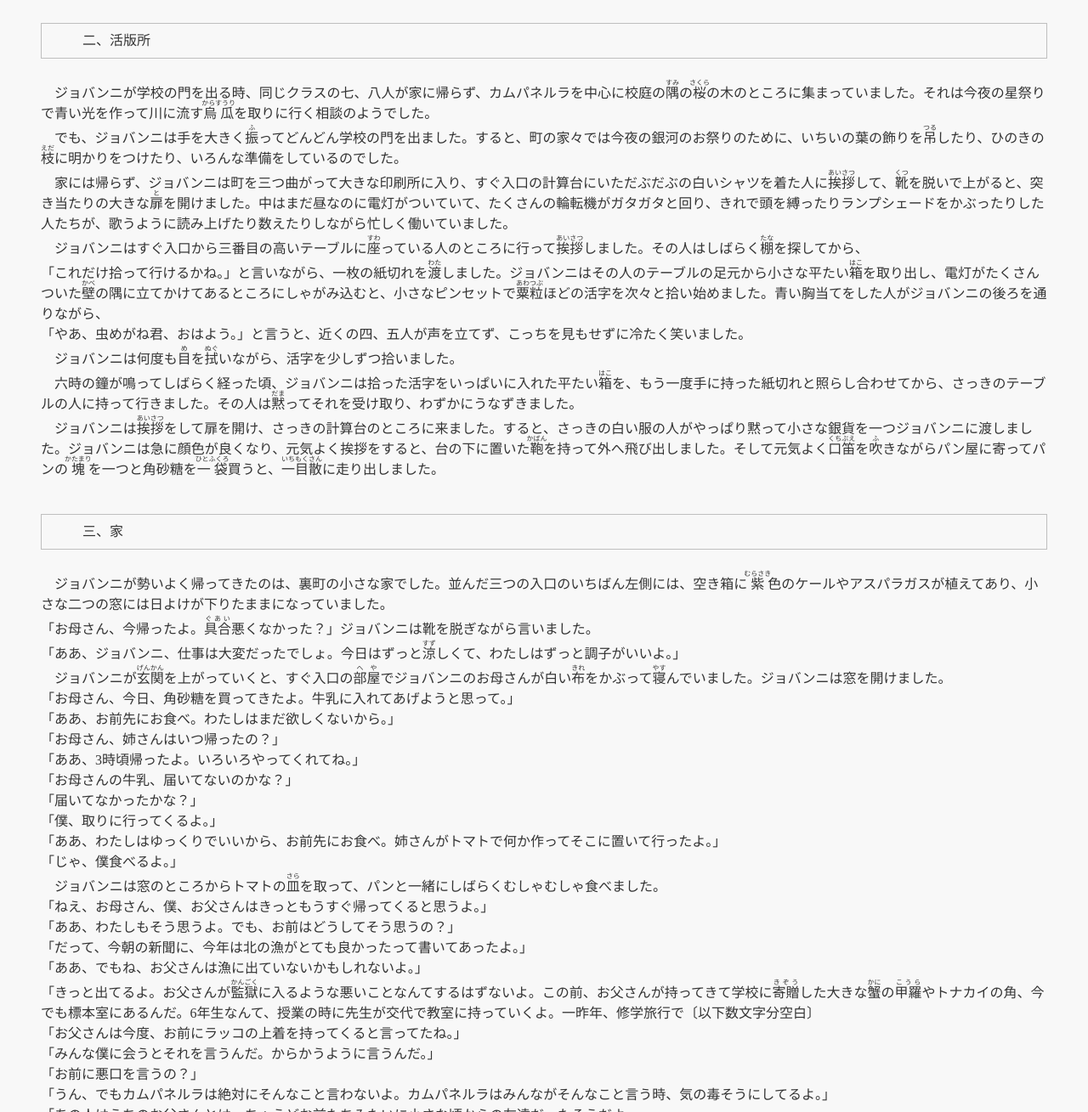
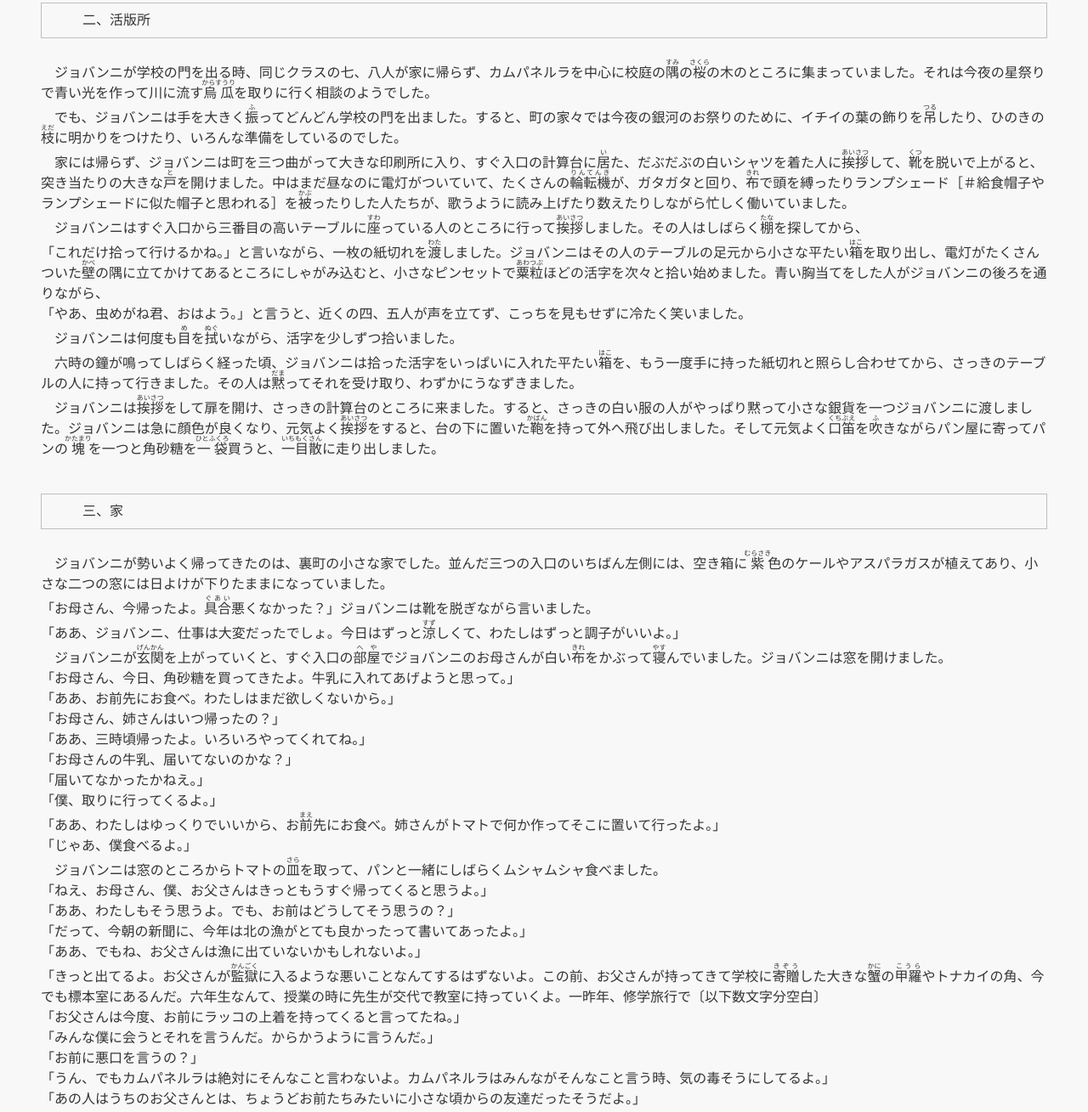
Before and after one commit to mortauika/AozoraMdnTrns, a plain HTML site: page gingatetsudonoYoru.html in a window 1280 px wide. Shown: the part 1136-2445 px from the top of the page at 85% size. Drawn offline with Linux system fonts and the light colour scheme.

Commit message:
フッターが表示されない不具合修正
- フッターが表示されない不具合修正
- 現代語訳 銀河鉄道の夜 本文修正

```diff
--- a/gingatetsudonoYoru.html
+++ b/gingatetsudonoYoru.html
@@ -507,14 +507,14 @@
 「それでは皆さん、このぼんやりと白いものが、川だと言われたり、乳が流れた跡だと言われたりしていますが、本当は何なのか知っていますか？」先生は、黒板に吊《つる》した大きな黒い星座図の、上から下にかけて白く霞《かす》んだ銀河帯のような部分を指《さ》しながら、みんなに質問しました。
 　カムパネルラが手を挙げました。続いて四、五人も手を挙げました。ジョバンニも手を挙げようとしましたが、急いでやめました。確かにそれが全部星だと、以前雑誌で読んだことがあったのですが、最近のジョバンニは毎日教室で眠く、本を読む時間も本自体もなく、なんだかすべてがよくわからない気持ちでした。
 　ところが先生はすぐそれに気づきました。
-「ジョバンニさん。あなたは知っているよね？」
+「ジョバンニさん。あなたはわかっているのでしょう。」
 　ジョバンニは勢いよく立ち上がりましたが、立ってみるとはっきりと答えることができませんでした。前の席のザネリが振り返ってジョバンニを見てくすっと笑いました。ジョバンニはすっかり動揺して真っ赤になってしまいました。先生がまた言いました。
 「大きな望遠鏡で銀河をよく調べると、銀河はだいたい何ですか？」
 　やっぱり星だとジョバンニは思いましたが、今度もすぐには答えられませんでした。
 　先生はしばらく困った様子でしたが、目《め》をカムパネルラの方に向けて、
-「では、カムパネルラさん。」と指名しました。すると、あんなに元気に手を挙げたカムパネルラが、モジモジと立ち上がったまま、やっぱり答えられませんでした。
-　先生は意外そうにしばらくじっとカムパネルラを見ていましたが、急いで「では、いいよ。」と言いながら、自分で星図を指《さ》しました。
-「このぼんやりと白い銀河を大きな良い望遠鏡で見ると、たくさんの小さな星に見えるんです。ジョバンニさん、そうでしょ？」
+「では、カムパネルラさん。」と指名しました。すると、あんなに元気に手を挙げたカムパネルラが、もじもじと立ち上がったまま、やはり答えられませんでした。
+　先生は意外そうにしばらくじっとカムパネルラを見ていましたが、急いで「では、よろしい。」と言いながら、自分で星図を指《さ》しました。
+「このぼんやりと白い銀河を大きな良い望遠鏡で見ると、たくさんの小さな星に見えるんです。ジョバンニさん、そうでしょう。」
 　ジョバンニは真っ赤になってうなずきました。でも、いつしかジョバンニの目には涙《なみだ》があふれました。そうだ、僕《ぼく》は知っていたんだ、もちろんカムパネルラも知っている。それは以前、カムパネルラのお父さんの博士の家で、カムパネルラと一緒に読んだ雑誌に載っていたんだ。それどころか、カムパネルラはその雑誌を読んだ後、すぐにお父さんの書斎《しょさい》から大きな本を持ってきて、銀河のページを開き、真っ黒なページいっぱいに白い点々が散らばる美しい写真を二人でずっと眺めたんだ。それをカムパネルラが忘れるはずがないのに、すぐに答えなかったのは、最近僕が朝も昼も仕事が辛く、学校でもみんなと元気に遊ばず、カムパネルラともあまり話をしなくなったから、カムパネルラがそれを知って気の毒に思ってわざと答えなかったんだ。そう考えると、自分もカムパネルラもたまらなく哀れに感じました。
 　先生はまた言いました。
 「だから、もしこの天《あま》の川《がわ》が本物の川だと考えるなら、その一つ一つの小さな星は、川の底の砂や砂利《じゃり》の粒《つぶ》のようなものになるわけです。また、これを大きな乳の流れと考えるなら、さらに天の川に似ています。つまり、星はみな、乳の中に細かく浮《うか》んでいる脂肪の粒のようなものになるんです。では、川の水にあたるものは何かというと、それは真空という、光を一定の速さで伝えるもので、太陽や地球もその中に浮《うか》んでいるんです。つまり、私たちも天の川の水の中に住《す》んでいるわけです。そして、その天の川の水の中から四方を見ると、水が深いほど青く見えるように、天の川の底の深い遠いところほど星がたくさん集まって見えるので、白くぼんやりと見えるんです。この模型を見てください。」
@@ -526,14 +526,14 @@
 ［＃３字下げ］二、活版所［＃「二、活版所」は中見出し］
 
 　ジョバンニが学校の門を出る時、同じクラスの七、八人が家に帰らず、カムパネルラを中心に校庭の隅《すみ》の桜《さくら》の木のところに集まっていました。それは今夜の星祭りで青い光を作って川に流す烏瓜《からすうり》を取りに行く相談のようでした。
-　でも、ジョバンニは手を大きく振《ふ》ってどんどん学校の門を出ました。すると、町の家々では今夜の銀河のお祭りのために、いちいの葉の飾りを吊《つる》したり、ひのきの枝《えだ》に明かりをつけたり、いろんな準備をしているのでした。
-　家には帰らず、ジョバンニは町を三つ曲がって大きな印刷所に入り、すぐ入口の計算台にいただぶだぶの白いシャツを着た人に挨拶《あいさつ》して、靴《くつ》を脱いで上がると、突き当たりの大きな扉《と》を開けました。中はまだ昼なのに電灯がついていて、たくさんの輪転機がガタガタと回り、きれで頭を縛ったりランプシェードをかぶったりした人たちが、歌うように読み上げたり数えたりしながら忙しく働いていました。
+　でも、ジョバンニは手を大きく振《ふ》ってどんどん学校の門を出ました。すると、町の家々では今夜の銀河のお祭りのために、イチイの葉の飾りを吊《つる》したり、ひのきの枝《えだ》に明かりをつけたり、いろんな準備をしているのでした。
+　家には帰らず、ジョバンニは町を三つ曲がって大きな印刷所に入り、すぐ入口の計算台に居《い》た、だぶだぶの白いシャツを着た人に挨拶《あいさつ》して、靴《くつ》を脱いで上がると、突き当たりの大きな戸《と》を開けました。中はまだ昼なのに電灯がついていて、たくさんの輪転機《りんてんき》が、ガタガタと回り、布《きれ》で頭を縛ったりランプシェード［＃給食帽子やランプシェードに似た帽子と思われる］を被《かぶ》ったりした人たちが、歌うように読み上げたり数えたりしながら忙しく働いていました。
 　ジョバンニはすぐ入口から三番目の高いテーブルに座《すわ》っている人のところに行って挨拶《あいさつ》しました。その人はしばらく棚《たな》を探してから、
 「これだけ拾って行けるかね。」と言いながら、一枚の紙切れを渡《わた》しました。ジョバンニはその人のテーブルの足元から小さな平たい箱《はこ》を取り出し、電灯がたくさんついた壁《かべ》の隅に立てかけてあるところにしゃがみ込むと、小さなピンセットで粟粒《あわつぶ》ほどの活字を次々と拾い始めました。青い胸当てをした人がジョバンニの後ろを通りながら、
 「やあ、虫めがね君、おはよう。」と言うと、近くの四、五人が声を立てず、こっちを見もせずに冷たく笑いました。
 　ジョバンニは何度も目《め》を拭《ぬぐ》いながら、活字を少しずつ拾いました。
 　六時の鐘が鳴ってしばらく経った頃、ジョバンニは拾った活字をいっぱいに入れた平たい箱《はこ》を、もう一度手に持った紙切れと照らし合わせてから、さっきのテーブルの人に持って行きました。その人は黙《だま》ってそれを受け取り、わずかにうなずきました。
-　ジョバンニは挨拶《あいさつ》をして扉を開け、さっきの計算台のところに来ました。すると、さっきの白い服の人がやっぱり黙って小さな銀貨を一つジョバンニに渡しました。ジョバンニは急に顔色が良くなり、元気よく挨拶をすると、台の下に置いた鞄《かばん》を持って外へ飛び出しました。そして元気よく口笛《くちぶえ》を吹《ふ》きながらパン屋に寄ってパンの塊《かたまり》を一つと角砂糖を一袋《ひとふくろ》買うと、一目散《いちもくさん》に走り出しました。
+　ジョバンニは挨拶《あいさつ》をして扉を開け、さっきの計算台のところに来ました。すると、さっきの白い服の人がやっぱり黙って小さな銀貨を一つジョバンニに渡しました。ジョバンニは急に顔色が良くなり、元気よく挨拶《あいさつ》をすると、台の下に置いた鞄《かばん》を持って外へ飛び出しました。そして元気よく口笛《くちぶえ》を吹《ふ》きながらパン屋に寄ってパンの塊《かたまり》を一つと角砂糖を一袋《ひとふくろ》買うと、一目散《いちもくさん》に走り出しました。
 
 ［＃３字下げ］三、家［＃「三、家」は中見出し］
 
@@ -544,24 +544,24 @@
 「お母さん、今日、角砂糖を買ってきたよ。牛乳に入れてあげようと思って。」
 「ああ、お前先にお食べ。わたしはまだ欲しくないから。」
 「お母さん、姉さんはいつ帰ったの？」
-「ああ、3時頃帰ったよ。いろいろやってくれてね。」
+「ああ、三時頃帰ったよ。いろいろやってくれてね。」
 「お母さんの牛乳、届いてないのかな？」
-「届いてなかったかな？」
+「届いてなかったかねえ。」
 「僕、取りに行ってくるよ。」
-「ああ、わたしはゆっくりでいいから、お前先にお食べ。姉さんがトマトで何か作ってそこに置いて行ったよ。」
-「じゃ、僕食べるよ。」
-　ジョバンニは窓のところからトマトの皿《さら》を取って、パンと一緒にしばらくむしゃむしゃ食べました。
+「ああ、わたしはゆっくりでいいから、お前《まえ》先にお食べ。姉さんがトマトで何か作ってそこに置いて行ったよ。」
+「じゃあ、僕食べるよ。」
+　ジョバンニは窓のところからトマトの皿《さら》を取って、パンと一緒にしばらくムシャムシャ食べました。
 「ねえ、お母さん、僕、お父さんはきっともうすぐ帰ってくると思うよ。」
 「ああ、わたしもそう思うよ。でも、お前はどうしてそう思うの？」
 「だって、今朝の新聞に、今年は北の漁がとても良かったって書いてあったよ。」
 「ああ、でもね、お父さんは漁に出ていないかもしれないよ。」
-「きっと出てるよ。お父さんが監獄《かんごく》に入るような悪いことなんてするはずないよ。この前、お父さんが持ってきて学校に寄贈《きぞう》した大きな蟹《かに》の甲羅《こうら》やトナカイの角、今でも標本室にあるんだ。6年生なんて、授業の時に先生が交代で教室に持っていくよ。一昨年、修学旅行で〔以下数文字分空白〕
+「きっと出てるよ。お父さんが監獄《かんごく》に入るような悪いことなんてするはずないよ。この前、お父さんが持ってきて学校に寄贈《きぞう》した大きな蟹《かに》の甲羅《こうら》やトナカイの角、今でも標本室にあるんだ。六年生なんて、授業の時に先生が交代で教室に持っていくよ。一昨年、修学旅行で〔以下数文字分空白〕
 「お父さんは今度、お前にラッコの上着を持ってくると言ってたね。」
 「みんな僕に会うとそれを言うんだ。からかうように言うんだ。」
 「お前に悪口を言うの？」
 「うん、でもカムパネルラは絶対にそんなこと言わないよ。カムパネルラはみんながそんなこと言う時、気の毒そうにしてるよ。」
 「あの人はうちのお父さんとは、ちょうどお前たちみたいに小さな頃からの友達だったそうだよ。」
-「ああ、だからお父さんは僕をカムパネルラの家にも連れて行ったんだ。あの頃は良かったな。僕、学校からの帰り道に、よくカムパネルラの家に寄ったよ。カムパネルラの家にはアルコールランプで動く汽車があったんだ。レールを7つ組み合わせると円になって、電柱や信号標もついていて、信号標の光は汽車が通る時だけ青くなるようになってたんだ。ある時、アルコールがなくなって石油を使ったから、釜《かま》がすっかり煤《すす》で汚れちゃったよ。」
+「ああ、だからお父さんは僕をカムパネルラの家にも連れて行ったんだ。あの頃は良かったな。僕、学校からの帰り道に、よくカムパネルラの家に寄ったよ。カムパネルラの家にはアルコールランプで動く汽車があったんだ。レールを七つ組み合わせると円になって、電柱や信号標もついていて、信号標の光は汽車が通る時だけ青くなるようになってたんだ。ある時、アルコールがなくなって石油を使ったから、釜《かま》がすっかり煤《すす》で汚れちゃったよ。」
 「そうだったの。」
 「今も毎朝、新聞を配りに行くよ。でも、いつも家の中はまだ静かだから。」
 「早いからね。」
@@ -569,12 +569,12 @@
 「そうだね。今夜は銀河のお祭りだね。」
 「うん、僕、牛乳を取りながら見てくるよ。」
 「ああ、行っておいで。川には入らないでね。」
-「ああ、僕、岸から見るだけだよ。1時間で帰ってくるよ。」
+「ああ、僕、岸から見るだけだよ。一時間で帰ってくるよ。」
 「もっと遊んできなさい。カムパネルラさんと一緒《いっしょ》なら心配ないから。」
 「ああ、きっと一緒だよ。お母さん、窓を閉めておこうか？」
 「ああ、お願い。もう涼しいからね。」
 　ジョバンニは立ち上がって窓を閉め、皿やパンの袋を片付《かたづ》けると、勢いよく靴を履いて
-「じゃ、1時間半で帰ってくるよ。」と言いながら、暗い戸口を出ました。
+「じゃ、一時間半で帰ってくるよ。」と言いながら、暗い戸口を出ました。
 
 ［＃３字下げ］四、ケンタウル祭の夜［＃「四、ケンタウル祭の夜」は中見出し］
 
@@ -587,11 +587,11 @@
 　ジョバンニは、ばっと胸が冷たくなり、あたりがキィンと鳴るように感じました。
 「なんだよ、ザネリ！」とジョバンニは大声で叫び返しましたが、ザネリはもう向こうのヒバの植わった家の中に入っていました。
 「ザネリはどうして僕が何もしてないのにあんなこと言うんだ。走る時はまるで鼠《ねずみ》みたいなくせに。僕が何もしてないのにあんなこと言うのは、ザネリがバカだからだ。」
-　ジョバンニは忙しくいろんなことを考えながら、さまざまな灯《あかり》や木の枝《えだ》で美しく飾《かざ》られた街を通っていきました。時計屋の店には明るいネオン灯がついていて、1秒ごとに石で作ったフクロウの赤い目《め》がくるくる動いたり、いろんな宝石が海のような色の厚いガラス盤《ばん》に乗って星のようゆっくりと回ったり、また向こう側から銅の人馬がゆっくりこちらに回ってくるのでした。その真ん中には、丸い黒い星座早見盤が青いアスパラガスの葉で飾られていました。
+　ジョバンニは忙しくいろんなことを考えながら、さまざまな灯《あかり》や木の枝《えだ》で美しく飾《かざ》られた街を通っていきました。時計屋の店には明るいネオン灯がついていて、一秒ごとに石で作ったフクロウの赤い目《め》がくるくる動いたり、いろんな宝石が海のような色の厚いガラス盤《ばん》に乗って星のようゆっくりと回ったり、また向こう側から銅の人馬がゆっくりこちらに回ってくるのでした。その真ん中には、丸い黒い星座早見盤が青いアスパラガスの葉で飾られていました。
 　ジョバンニは我を忘れて、その星座図に見入りました。
 　それは昼間に学校で見たあの図よりずっと小さかったのですが、その日と時間に合わせて盤を回すと、その時に見える空がそのまま楕円形《だえんけい》の中に現れるようになっていて、やはりその真ん中には上から下にかけて銀河がぼんやりと霞《かす》んだ帯のようになり、下の方ではかすかに爆発《ばくはつ》して湯気でも上がっているように見えました。またその後ろには、三本の脚《あし》のついた小さな望遠鏡が黄色く光って立っていて、いちばん後ろの壁《かべ》には、空中の星座を不思議な獣《けもの》や蛇《へび》、魚、瓶《びん》の形に描いた大きな図がかかっていました。本当にこんな蠍《さそり》や勇士が空にぎっしりいるんだろうか、ああ、僕はその中をどこまでも歩いてみたい、と思いながら、しばらくぼんやりと立っていました。
 　それから急にお母さんの牛乳のことを思い出し、ジョバンニはその店を離れました。そして窮屈な上着の肩《かた》を気にしながらも、わざと胸を張って大きく手を振って町を通っていきました。
-　空気は澄《す》みきっていて、まるで水のよう通りや店の中を流れ、街灯はみな真っ青なモミや楢《なら》の枝で包まれ、電気会社の前の6本のプラタナスの木には、たくさんの豆電灯がついていて、まるでそこは人魚の都のようでした。子どもたちは、みんな新しい折り目のついた服を着て、星めぐりの口笛《くちぶえ》を吹《ふ》いたり、
+　空気は澄《す》みきっていて、まるで水のよう通りや店の中を流れ、街灯はみな真っ青なモミや楢《なら》の枝で包まれ、電気会社の前の六本のプラタナスの木には、たくさんの豆電灯がついていて、まるでそこは人魚の都のようでした。子どもたちは、みんな新しい折り目のついた服を着て、星めぐりの口笛《くちぶえ》を吹《ふ》いたり、
 「ケンタウルス、露《つゆ》を降らせ！」と叫んで走ったり、青いマグネシウムの花火を燃やしたりして、楽しそうに遊んでいました。でも、ジョバンニはいつしか深くうつむき、あたりの賑やかさとは全く違うことを考えながら、牛乳屋の方へ急ぎました。
 　ジョバンニは、いつしか町外れのポプラの木が何本《いくほん》も何本も高く星空に浮《うか》んでいるところに来ていました。その牛乳屋の黒い門を入り、牛の匂《にお》いのする薄暗い台所の前に立って、ジョバンニは帽子《ぼうし》を脱いで「こんばんは」と言いましたが、家の中はしんとしていて誰《だれ》もいないようでした。
 「こんばんは、ごめんなさい。」ジョバンニはまっすぐに立ってもう一度叫びました。すると、しばらくして、年｜老《お》いた女性が、どこか具合《ぐあい》が悪そうにゆっくり出てきて、何か用かと口の中で言いました。
--- a/script.js
+++ b/script.js
@@ -303,14 +303,19 @@ document.addEventListener('DOMContentLoaded', async function () {
 	footerElement = document.querySelector('footer');
 
 	/** 画面の状態を初期化する */
-	const displayInitialize = () => [mainElement, footerElement].forEach((currentElement, index) => {
+	const displayInitialize = () => [mainElement, footerElement].forEach((currentElement, blockElementIndex) => {
 		const originalPreElement = currentElement.querySelector('pre.original-pre');
 		const translatedPreElement = currentElement.querySelector('pre.translated-pre');
 		let originalLines = originalPreElement?.innerHTML.replace(/\r?\n|\r/g, '\n').trim('\n').split('\n') ?? '';
 		let translatedLines = translatedPreElement?.innerHTML.replace(/\r?\n|\r/g, '\n').trim('\n').split('\n') ?? '';
 		// 原文と現代語訳で行数が一致しなければスキップ
 		if (originalLines.length !== translatedLines.length) { return; }
-		if (index === 0) {
+		if (originalLines.length === 0) {
+			// 全文現代語訳が無い場合は、原文と現代語訳両方に同じ内容を入れる。
+			originalLines = currentElement.querySelector('pre')?.innerHTML.replace(/\r?\n|\r/g, '\n').trim('\n').split('\n') ?? '';
+			translatedLines = originalLines;
+		}
+		if (blockElementIndex === 0) {
 			// mainタグ内の時、本文を記憶する
 			// preタグ喪失している場合は、読み込んだデータから復活させる。
 			if (originalLines) { mainOriginalLines = originalLines; } else { originalLines = mainOriginalLines; }
@@ -321,25 +326,25 @@ document.addEventListener('DOMContentLoaded', async function () {
 		const length = originalLines.length;
 		currentElement.innerHTML = '';
 
-		for (let index = 0; index < length; index++) {
-			const rowNumber = index + 1;
-			const originalLine = originalLines[index];
-			const translatedLine = translatedLines[index];
+		for (let rowIndex = 0; rowIndex < length; rowIndex++) {
+			const rowNumber = rowIndex + 1;
+			const originalLine = originalLines[rowIndex];
+			const translatedLine = translatedLines[rowIndex];
 			if (originalLine === translatedLine && originalLine === '' && translatedLine === '' && (rowNumber in modRows) === false) {
 				// 空白行は<br>タグ追加
 				currentElement.appendChild(document.createElement('br'));
 			} else {
-				let idList = [];
+				let itemIds = [];
 				const lineList = [originalLine, translatedLine];
-				if (originalLine === translatedLine && (rowNumber in modRows) === false) {
+				if (blockElementIndex !== 0 || originalLine === translatedLine && (rowNumber in modRows) === false) {
 					// 新旧で差異が無い行
-					idList = [`row-${rowNumber}`];
+					itemIds = [`row-${rowNumber}`];
 				} else {
-					idList = [`original-row-${rowNumber}`, `translated-row-${rowNumber}`];
+					itemIds = [`original-row-${rowNumber}`, `translated-row-${rowNumber}`];
 				}
-				idList.forEach((id, index) => {
-					let line = lineList[index];
-					if (index && (rowNumber in modRows)) {
+				itemIds.forEach((id, itemIndex) => {
+					let line = lineList[itemIndex];
+					if (itemIndex && (rowNumber in modRows)) {
 						// translated-text 現代語訳の時かつ、該当行の変更がされている場合は、
 						// 変更文の内容で書き換える
 						line = modRows[rowNumber];
@@ -350,15 +355,15 @@ document.addEventListener('DOMContentLoaded', async function () {
 						// 見出し
 						const headingElement = document.createElement('h2');
 						headingElement.id = id;
-						if (idList.length >= 2) {
-							if (index === 0) {
+						if (itemIds.length >= 2) {
+							if (itemIndex === 0) {
 								headingElement.classList.add('original-text');
 							} else {
 								headingElement.classList.add('translated-text');
 								headingElement.dataset.originalTarget = `original-row-${rowNumber}`;
 							}
 						}
-						if (index && bookmarkRows.includes(rowNumber)) {
+						if (itemIndex && bookmarkRows.includes(rowNumber)) {
 							headingElement.classList.add('bookmark');
 						}
 						const indentInfo = extractIndentInfo(headingLine);
@@ -375,15 +380,15 @@ document.addEventListener('DOMContentLoaded', async function () {
 						// 文
 						const pElement = document.createElement('p');
 						pElement.id = id;
-						if (idList.length >= 2) {
-							if (index === 0) {
+						if (itemIds.length >= 2) {
+							if (itemIndex === 0) {
 								pElement.classList.add('original-text');
 							} else {
 								pElement.classList.add('translated-text');
 								pElement.dataset.originalTarget = `original-row-${rowNumber}`;
 							}
 						}
-						if (index && bookmarkRows.includes(rowNumber)) {
+						if (itemIndex && bookmarkRows.includes(rowNumber)) {
 							pElement.classList.add('bookmark');
 						}
 						const indentInfo = extractIndentInfo(line);
@@ -575,9 +580,12 @@ document.addEventListener('DOMContentLoaded', async function () {
 
 		// メニューを表示する
 		customContextMenuElement.style.display = 'block';
-
-		// コンテキストメニューのターゲット行番号を記録
-		currentTargetRowNumber = getRowNumberFromElementId(target.id);
+		if (target.closest('main')) {
+			// コンテキストメニューのターゲット行番号を記録
+			currentTargetRowNumber = getRowNumberFromElementId(target.id);
+		} else {
+			currentTargetRowNumber = 0;
+		}
 
 		/** ブックマークボタン */
 		const listItemBookmarkSetUnSetElement = customContextMenuElement.querySelector('li[data-action="bookmark-set-un-set"]');
```
